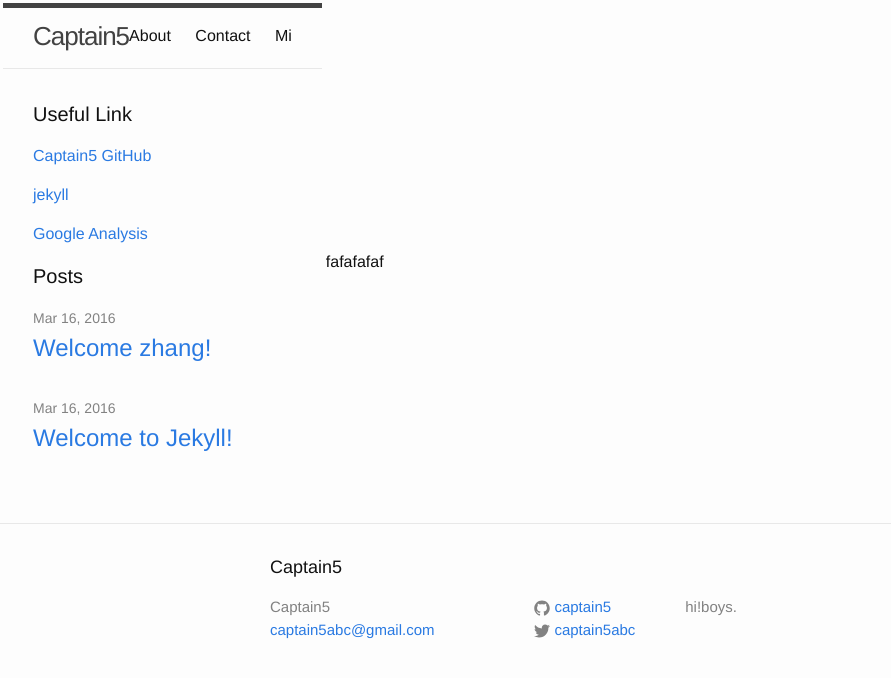
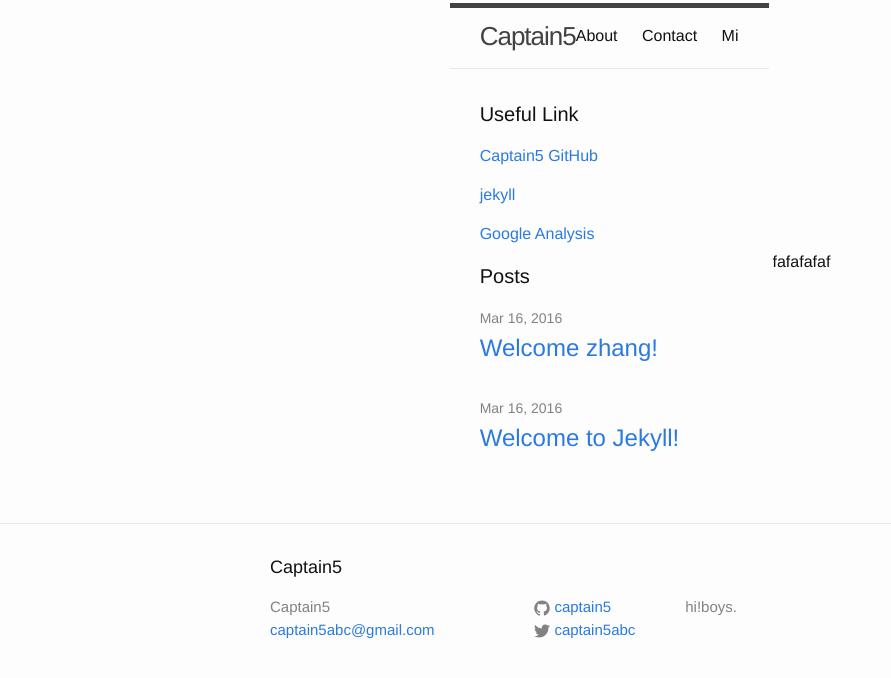
Before and after one commit to captain5/captain5.github.io, a Jekyll site: the page built from index.html, in a window 1280 px wide. Shown: the top 678 px of the page, without its empty margins (0-891 px from the left). Built offline with Jekyll 4.4.1, drawn with Linux system fonts in a browser that asks for light colours.

Commit message:
Update default.html

```diff
--- a/_layouts/default.html
+++ b/_layouts/default.html
@@ -4,7 +4,7 @@
   {% include head.html %}
 
   <body>
-  <table><tr><td>
+  <table align=center><tr><td>
     {% include header.html %}
 
     <div class="page-content">
```
